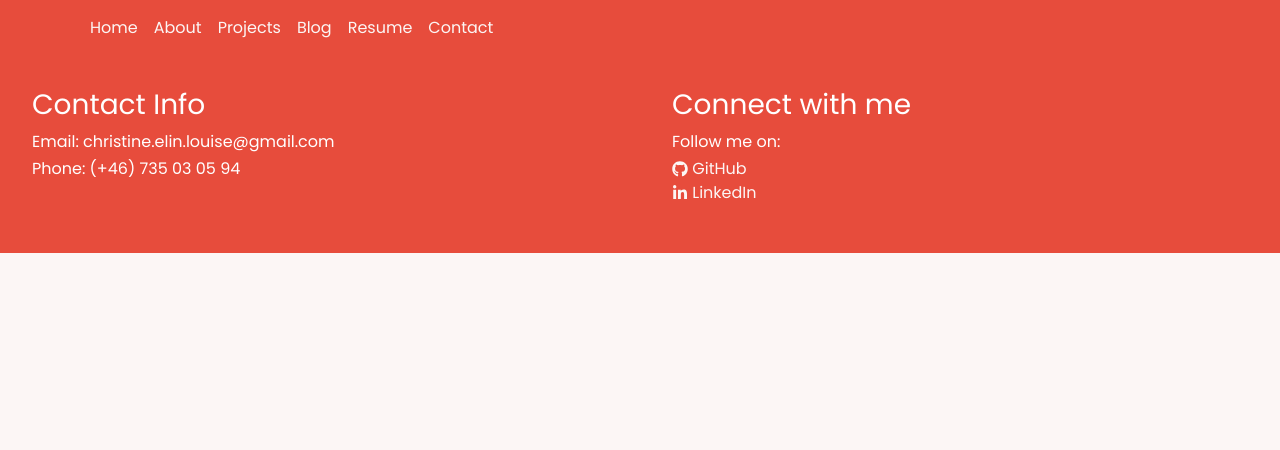
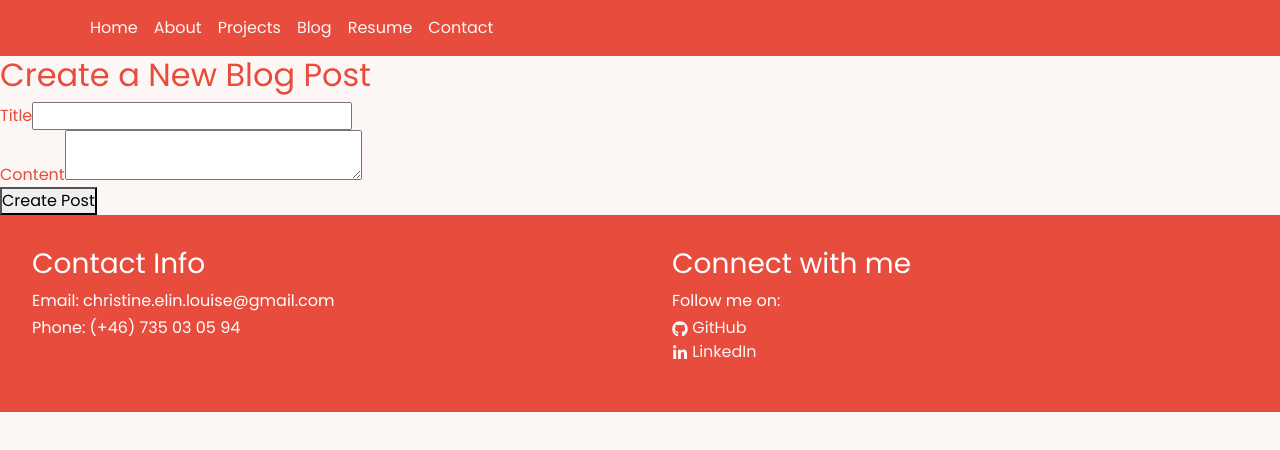
Before and after one commit to christinen22/myportfolio, a React (Vite) app in the folder portfolio/: page /create-post in a window 1280 px wide. Shown: the top 450 px of the page. Built offline with nearby package versions, Linux system fonts and the light colour scheme; a web font is replaced by a local one.

Commit message:
WIP Blog

```diff
--- a/portfolio/src/App.scss
+++ b/portfolio/src/App.scss
@@ -198,12 +198,18 @@ li {
 
 /* Footer */
 .footer {
-  background-color: #e74c3c; /* Set the background color */
-  color: #ffffff; /* Set the text color */
-  //padding: 2rem 0; /* Adjust the padding as needed */
+  background-color: #e74c3c;
+  color: #ffffff;
   width: 100%;
   max-width: none;
   margin-bottom: 0%;
+
+}
+
+
+.footer-row{
+  display: flex;
+  justify-content: center;
 }
 
 .custom-navbar {
--- /dev/null
+++ b/portfolio/src/components/CreatePostForm.tsx
@@ -0,0 +1,71 @@
+import React, { useState } from "react";
+import axios from "axios";
+import { useNavigate } from "react-router-dom";
+
+interface CreatePostFormProps {
+  onPostCreated: () => void;
+}
+
+const CreatePostForm: React.FC<CreatePostFormProps> = () => {
+  const navigate = useNavigate();
+  const [title, setTitle] = useState("");
+  const [content, setContent] = useState("");
+  const [error, setError] = useState("");
+
+  const handleSubmit = async (e: React.FormEvent<HTMLFormElement>) => {
+    e.preventDefault();
+
+    try {
+      const token = localStorage.getItem("token");
+
+      const response = await axios.post(
+        "http://127.0.0.1:8000/api/posts",
+        {
+          title,
+          content,
+        },
+        {
+          headers: {
+            Authorization: `Bearer ${token}`,
+          },
+        }
+      );
+
+      if (response.status === 200) {
+        // Post created successfully, redirect to blog page or wherever you want
+        navigate("/blog");
+      }
+    } catch (error) {
+      setError("An error occurred while creating the post.");
+    }
+  };
+
+  return (
+    <div>
+      <h2>Create a New Blog Post</h2>
+      <form onSubmit={handleSubmit}>
+        <div>
+          <label>Title</label>
+          <input
+            type="text"
+            value={title}
+            onChange={(e) => setTitle(e.target.value)}
+            required
+          />
+        </div>
+        <div>
+          <label>Content</label>
+          <textarea
+            value={content}
+            onChange={(e) => setContent(e.target.value)}
+            required
+          ></textarea>
+        </div>
+        <button type="submit">Create Post</button>
+        {error && <p>{error}</p>}
+      </form>
+    </div>
+  );
+};
+
+export default CreatePostForm;
--- a/portfolio/src/components/Footer.tsx
+++ b/portfolio/src/components/Footer.tsx
@@ -4,7 +4,7 @@ import { FaGithub, FaLinkedinIn } from "react-icons/fa";
 const Footer: React.FC = () => {
   return (
     <Container className="footer">
-      <Row>
+      <Row className="footer-row">
         <Col lg={6} md={6} sm={12} className="footer-col">
           <div className="footer-content">
             <h3>Contact Info</h3>
--- /dev/null
+++ b/portfolio/src/components/LoginForm.tsx
@@ -0,0 +1,59 @@
+import React, { useState } from "react";
+import axios from "axios";
+
+interface LoginFormProps {
+  onLogin: () => void;
+}
+
+const LoginForm: React.FC<LoginFormProps> = ({ onLogin }) => {
+  const [email, setEmail] = useState("");
+  const [password, setPassword] = useState("");
+  const [error, setError] = useState("");
+
+  const handleSubmit = async (e: React.FormEvent) => {
+    e.preventDefault();
+
+    try {
+      const response = await axios.post("http://127.0.0.1:8000/api/login", {
+        email,
+        password,
+      });
+
+      const { token } = response.data;
+      localStorage.setItem("token", token);
+      onLogin(); // Notify the parent component about successful login
+    } catch (error) {
+      setError("Invalid credentials. Please try again.");
+    }
+  };
+
+  return (
+    <div>
+      <h2>Login</h2>
+      <form onSubmit={handleSubmit}>
+        <div>
+          <label>Email</label>
+          <input
+            type="email"
+            value={email}
+            onChange={(e) => setEmail(e.target.value)}
+            required
+          />
+        </div>
+        <div>
+          <label>Password</label>
+          <input
+            type="password"
+            value={password}
+            onChange={(e) => setPassword(e.target.value)}
+            required
+          />
+        </div>
+        <button type="submit">Login</button>
+        {error && <p>{error}</p>}
+      </form>
+    </div>
+  );
+};
+
+export default LoginForm;
--- a/portfolio/src/pages/Blog.tsx
+++ b/portfolio/src/pages/Blog.tsx
@@ -2,6 +2,7 @@ import { useEffect, useState } from "react";
 import { Card, Container, Row, Col } from "react-bootstrap";
 import { IPost } from "../types";
 import { getPosts, getPost } from "../services/api";
+import { Link } from "react-router-dom";
 
 const Blog: React.FC = () => {
   const [posts, setPosts] = useState<IPost[]>([]);
@@ -20,6 +21,15 @@ const Blog: React.FC = () => {
     return date.toLocaleDateString(); // Change format on created at
   };
 
+  const renderLineBreaks = (text: string) => {
+    return text.split("\n").map((line, index) => (
+      <div key={index}>
+        {line}
+        <br />
+      </div>
+    ));
+  };
+
   return (
     <Container>
       <h1 className="mt-5 blog-h1">Blog Posts</h1>
@@ -29,8 +39,11 @@ const Blog: React.FC = () => {
             <Card>
               <Card.Body>
                 <Card.Title>{post.title}</Card.Title>
-                <Card.Text>{post.content}</Card.Text>
+                <Card.Text>{renderLineBreaks(post.content)}</Card.Text>
                 <Card.Text>{formatDate(post.created_at)}</Card.Text>
+                <Link to={`/blog/${post.id}`} className="btn btn-primary">
+                  Read More
+                </Link>
               </Card.Body>
             </Card>
           </Col>
--- a/portfolio/src/pages/Pages.tsx
+++ b/portfolio/src/pages/Pages.tsx
@@ -5,16 +5,39 @@ import Projects from "./Projects";
 import Blog from "./Blog";
 import ContactForm from "../components/ContactForm";
 import Resume from "./Resume";
+import LoginForm from "../components/LoginForm";
+import CreatePostForm from "../components/CreatePostForm";
+import { useState } from "react";
+import { useNavigate } from "react-router-dom";
+import PostDetail from "./PostDetail";
 
 const Pages = () => {
+  const [isAuthenticated, setIsAuthenticated] = useState(false);
+
+  const handleLogin = () => {
+    setIsAuthenticated(true); // Update the authentication state upon successful login
+  };
+
+  const handlePostCreated = () => {
+    const navigate = useNavigate();
+    navigate("/blog"); // Redirect to the blog page after successful post creation
+  };
+
   return (
     <Routes>
       <Route path="/" element={<Hero />} />
       <Route path="/about" element={<About />} />
       <Route path="/projects" element={<Projects />} />
       <Route path="/blog" element={<Blog />} />
+      <Route path="/blog/:id" element={<PostDetail />} />
+
       <Route path="/contact" element={<ContactForm />} />
       <Route path="/resume" element={<Resume />} />
+      <Route path="/login" element={<LoginForm onLogin={handleLogin} />} />
+      <Route
+        path="/create-post"
+        element={<CreatePostForm onPostCreated={handlePostCreated} />}
+      />
     </Routes>
   );
 };
```
